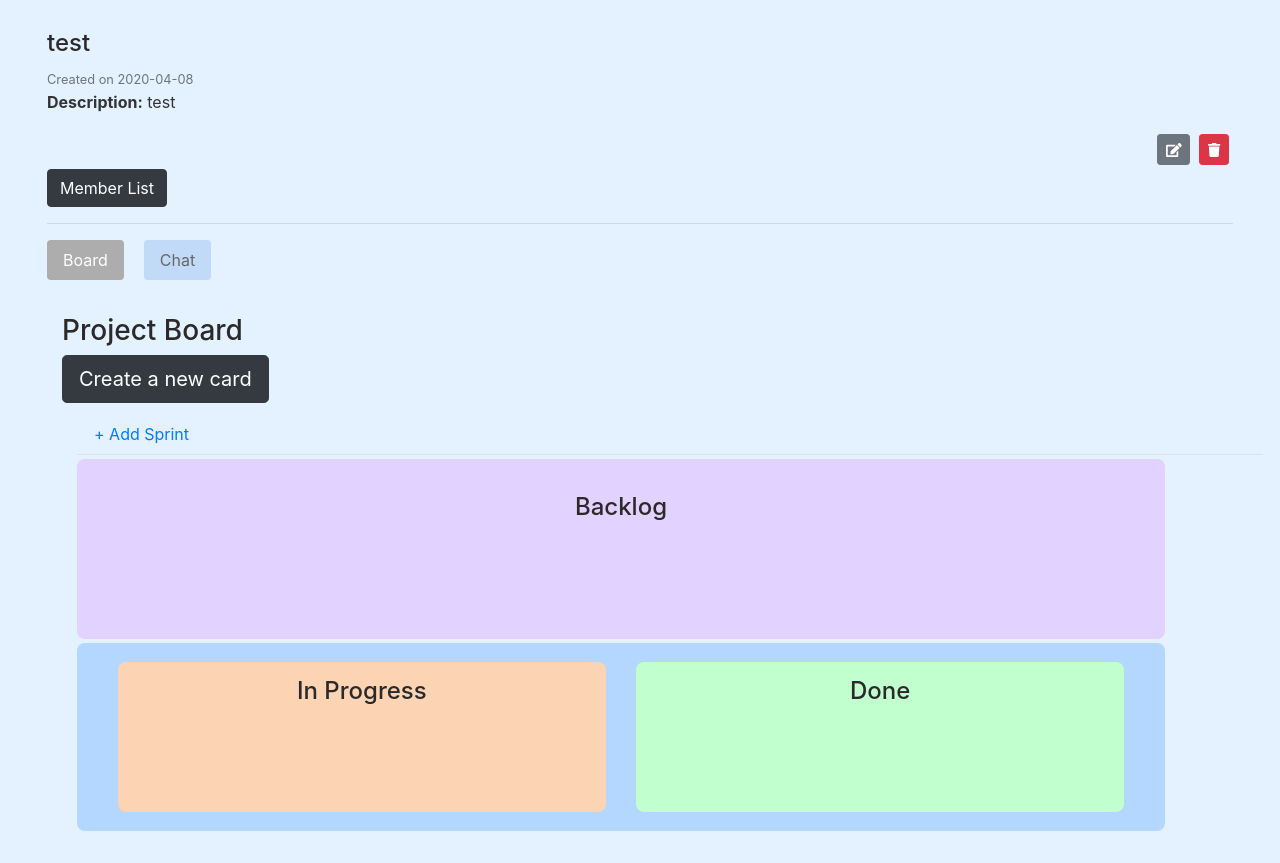
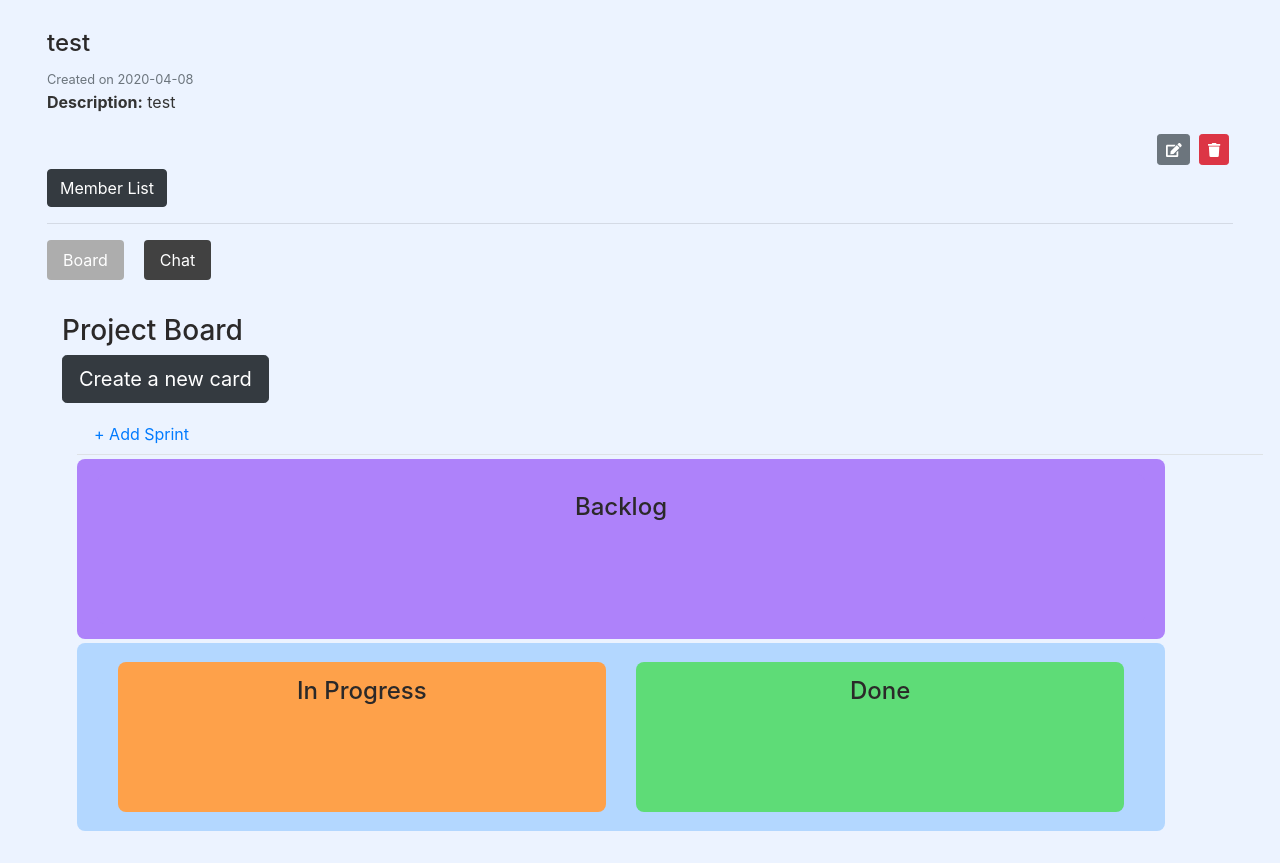
Before and after one commit to crossa95/scrumptious, a Flask app: a page that uses PagesInFlask/app/templates/layout.html in a window 1280 px wide. Shown: the part 76-939 px from the top of the page. Run offline with Flask 2, Linux system fonts and the light colour scheme; a user stored in the database is signed in; data comes from the database, SQL or seed files in the repository; both versions use the stored data as it was after the commit; some libraries are stand-ins or nearby versions.

Commit message:
Updated Look
might add a dark-light mode

```diff
--- a/PagesInFlask/app/routes.py
+++ b/PagesInFlask/app/routes.py
@@ -32,7 +32,7 @@ def about():
 def register():
     # Check if a valid user is logged in, if one is alreayd logged in, registration form shouldn't be able to be accessed
     if current_user.is_authenticated:
-        return redirect(url_for('account'))     #REDIRECTED TO ACCOUNT INSTEAD OF HOME
+        return redirect(url_for(''))
     form = RegistrationForm()
 
     # After it goes into register html and the user has put in their info, this code happens if everything is ok
@@ -56,7 +56,7 @@ def register():
 def login():
     # If logged in, should redirect to home instead
     if current_user.is_authenticated:
-        return redirect(url_for('account'))  #REDIRECTED TO ACCOUNT INSTEAD OF HOME
+        return redirect(url_for('home'))
 
     #if not logged in, sees the login form
     form = LoginForm()
@@ -71,7 +71,7 @@ def login():
             # this is if someone accesses a page that they need to be logged in to access
             # it will redirect them to what they were initially wanting to go to after they log in
             next_page = request.args.get('next')
-            return redirect(next_page) if next_page else redirect(url_for('account'))    #REDIRECTED TO ACCOUNT INSTEAD OF HOME
+            return redirect(next_page) if next_page else redirect(url_for('home'))
         else:
             flash('Login Unsuccessful. Please verify that email and password are spelled correctly.', 'danger')
     return render_template('login.html', title='Login', form=form)
--- a/PagesInFlask/app/static/main.css
+++ b/PagesInFlask/app/static/main.css
@@ -1,5 +1,5 @@
   body {
-    background-color: #c0daf8;
+    background-color: #ecf3ff;
     color: #333333;
     margin-top: 5rem;
   }
@@ -117,13 +117,12 @@
     display: inline-block;
 }
 .nav-tabs .nav-link.active{
-  background-color: #adadad;
-  color: white;
+  background-color: #ecf3ff;
 }
 
 .nav-pills .nav-link:not(.active) {
-  background-color: #c0daf8;
-  color: #696666
+  background-color: #414141;
+  color: white;
 }
 
 .nav-pills .nav-link.active{
@@ -180,14 +179,14 @@
 } */
 
 .list[for = 'In Progress'] {
-  background-color: #fcd4b4 !important;
+  background-color: #fea14a !important;
   border-radius: 8px;
   padding: 15px 2vw;
   text-align: center;
   margin: 4px 15px;
 }
 .list[for = 'Done'] {
-  background-color: #c2ffce !important;
+  background-color: #5edc77 !important;
   border-radius: 8px;
   padding: 15px 2vw;
   text-align: center;
@@ -204,7 +203,7 @@
   height: 100%;
   min-height: 150px;
   max-height:400px;
-  background-color: #e2d2ff !important;
+  background-color: #ae82fa !important;
   border-radius: 8px;
   padding: 15px 2vw;
   text-align: center;
@@ -222,7 +221,7 @@
 }
 
 .lists[for='backlog'] {
-  background-color: #e2d2ff !important;
+  background-color: #ae82fa !important;
   border-radius: 8px;
   padding: 15px 20px;
   text-align: center;
@@ -478,17 +477,17 @@ input[type=checkbox]{
 .other-username {
   font-weight: bold;
   font-size: 1.1em;
-  color: #206ED2;
+  color: rgb(0, 162, 255);
 }
 
 .my-username {
   font-weight: bold;
   font-size: 1.1em;
-  color: #f0e21e;
+  color: #FF6B13;
 }
 
 #msg-input {
-  border-color: #f1e207;
+  border-color: #FF6B13;
   border-width: 5px;
 }
 
--- a/PagesInFlask/app/templates/layout.html
+++ b/PagesInFlask/app/templates/layout.html
@@ -14,7 +14,7 @@
 
     <title>{% block title %}{% endblock %}</title>
 </head>
-<body style="background-color: #e4f1ff;">
+<body style="background-color:#ecf3ff;">
     <header class="site-header">
         <nav class="navbar navbar-expand-md navbar-dark bg-steel fixed-top">
           <div class="container">
@@ -40,6 +40,16 @@
               </div>
               <!-- Navbar Right Side -->
               <div class="navbar-nav">
+                <!-- basic toggle attempt -->
+                <!-- <a style="color: #adadad;" class="btn btn-m" onclick="modeSwitch()">
+                  Toggle
+                  <script>
+                    function modeSwitch(){
+                      var element = document.body;
+                      element.classList.toggle("dark");
+                    }
+                  </script>
+                </a> -->
                 {% if current_user.is_authenticated %}
                   <a class="nav-item nav-link" href="{{ url_for('account') }}">My Account</a>
                   <a class="nav-item nav-link" href="{{ url_for('logout') }}">Logout</a>
```
Also changed, not shown: PagesInFlask/app/site.db.
